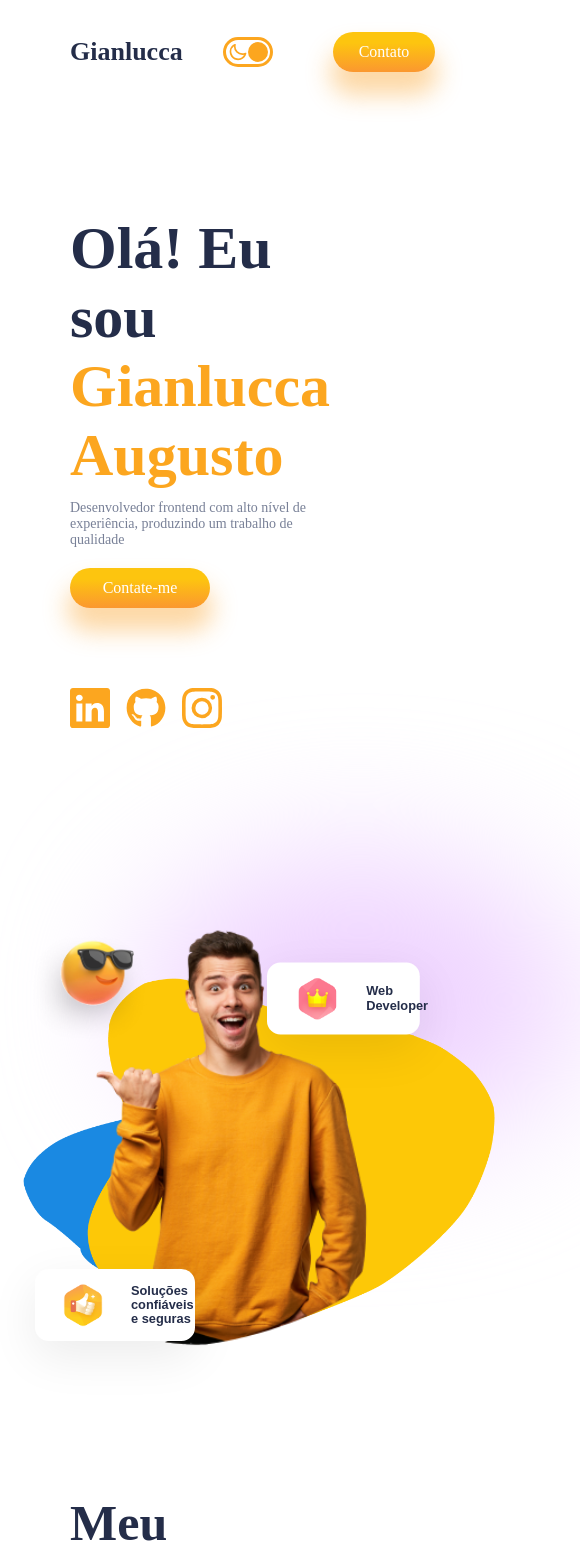
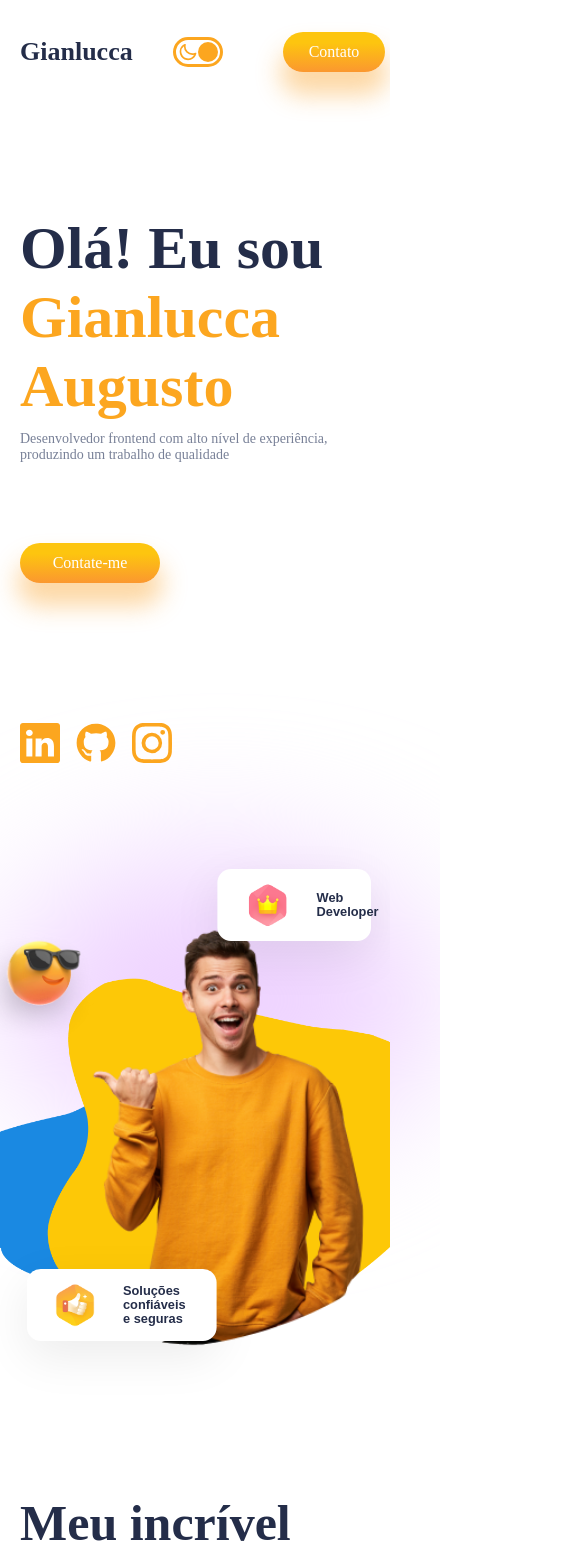
Before and after one commit to Gian-lucca/react-website, a React (Create React App) app: page / in a window 390 px wide. Shown: the top 1561 px of the page, 580 px wide, since content can reach past the window. Built offline with nearby package versions, Linux system fonts and the light colour scheme; a web font is replaced by a local one.

Commit message:
Responsivo / Animações

```diff
--- a/package.json
+++ b/package.json
@@ -8,10 +8,12 @@
     "@testing-library/react": "^13.4.0",
     "@testing-library/user-event": "^13.5.0",
     "emailjs": "^4.0.1",
+    "framer-motion": "^10.0.1",
     "react": "^18.2.0",
     "react-dom": "^18.2.0",
     "react-icons": "^4.7.1",
     "react-scripts": "5.0.1",
+    "react-scroll": "^1.8.9",
     "swiper": "^9.0.5",
     "web-vitals": "^2.1.4"
   },
--- a/src/Components/Contacts/contacts.css
+++ b/src/Components/Contacts/contacts.css
@@ -119,15 +119,20 @@ textarea{
     .contact__options {
         display: block;
     }
+
+    .contact__option {
+        margin-bottom: 1rem;
+    }
 }
 
 @media screen and (max-width: 480px) {
-    .contact-form{
-        padding: 0;
+
+    .contact-form {
         flex-direction: column;
         gap: 5rem;
         height: 40rem;
     }
+
     .c-right .user{
         width: 16rem;
     }
--- a/src/Components/Experience/experience.css
+++ b/src/Components/Experience/experience.css
@@ -47,5 +47,6 @@
 @media screen and (max-width: 480px) {
     #experience{
         transform: scale(0.7);
+        margin-bottom: 0;
     }
 }
--- a/src/Components/Footer/footer.css
+++ b/src/Components/Footer/footer.css
@@ -23,6 +23,11 @@
 }
 
 @media screen and (max-width: 480px){
+
+    .footer {
+        margin-top: 10.5rem;
+    }
+
     .f-content{
       transform: scale(.5);
     }
--- a/src/Components/Intro/Intro.jsx
+++ b/src/Components/Intro/Intro.jsx
@@ -1,4 +1,4 @@
-import React from 'react'
+import React, { useContext } from 'react'
 import './intro.css'
 import {BsLinkedin} from 'react-icons/bs'
 import {FaGithub} from 'react-icons/fa'
@@ -10,14 +10,23 @@ import thumbup from '../../img/thumbup.png'
 import Crown from '../../img/crown.png'
 import glassesimoji from '../../img/glassesimoji.png'
 import FloatingDiv from '../FloatingDiv/FloatingDiv'
+import { themeContext } from "../../Context";
+import { motion } from "framer-motion";
+
 
 
 const Intro = () => {
+
+  const transition = { duration: 2, type: "spring" };
+
+  const theme = useContext(themeContext);
+  const darkMode = theme.state.darkMode;
+
   return (
     <div className="intro">
         <div className="i-left">
             <div className="i-name">
-                <span>Olá! Eu sou</span>
+                <span style={{ color: darkMode ? "white" : "" }}>Olá! Eu sou</span>
                 <span>Gianlucca Augusto</span>
                 <span>Desenvolvedor frontend com alto nível de experiência, produzindo um trabalho de qualidade</span>
             </div>
@@ -37,13 +46,34 @@ const Intro = () => {
            <img src={Vector1} alt="" />
            <img src={Vector2} alt="" />
            <img src={boy} alt="" />
-           <img src={glassesimoji} alt="" />
-           <div style={{top: '-4%', left: '60%'}}>
-            <FloatingDiv image={Crown} txt1='Web' txt2='Developer'/>
-           </div>
-           <div className="curti" style={{top:'18rem', left: '0rem'}}>
-            <FloatingDiv image={thumbup} txt1='Soluções confiáveis' txt2={'e seguras'}/>
-           </div>
+           <motion.img
+              initial={{ left: "-36%" }}
+              whileInView={{ left: "-22%" }}
+              transition={transition}
+              src={glassesimoji}
+              alt=""
+            />
+
+            <motion.div
+              initial={{ top: "-4%", left: "74%" }}
+              whileInView={{ left: "68%" }}
+              transition={transition}
+              className="floating-div"
+            >
+              <FloatingDiv image={Crown} txt1="Web" txt2="Developer" />
+
+            </motion.div>
+
+            <motion.div
+              initial={{ left: "9rem", top: "18rem" }}
+              whileInView={{ left: "0rem" }}
+              transition={transition}
+              className="floating-div"
+            >
+              <FloatingDiv image={thumbup} txt1="Soluções confiáveis" txt2="e seguras" />
+
+            </motion.div>
+
            <div className="blur" style={{background: "rgb(238 210 255)"}}></div>
            <div className="blur" style={{background: '#C1F5FF', top: '17rem', width:'21rem', height:'11rem', left:'-9rem'}}></div>
         </div>
--- a/src/Components/Intro/intro.css
+++ b/src/Components/Intro/intro.css
@@ -124,6 +124,10 @@
       left: -3rem;
     }
 
+    .i-left {
+        gap: 4rem;
+    }
+
     .i-right .blur {
       display: none;
     }
@@ -134,8 +138,8 @@
     }
 
     .FloatingDiv {
-        margin-left: 7rem;
-        width: 44%;
+        margin-left: 2rem;
+        width: 61%;
     }
 
     .i-right>:nth-child(1) {
--- a/src/Components/Services/services.css
+++ b/src/Components/Services/services.css
@@ -67,6 +67,7 @@
       display: flex;
       flex-direction: column;
       gap: 17rem;
+      margin: 0 54px;
     }
 
     .cards > * {
@@ -74,7 +75,7 @@
     }
 
     .s-blur2 {
-        left: 7rem;
+        left: 0rem;
         top: 43rem;
     }
 }
--- a/src/Components/Works/Works.jsx
+++ b/src/Components/Works/Works.jsx
@@ -1,16 +1,22 @@
-import React from 'react'
+import React, { useContext } from 'react'
 import './works.css'
 import Upwork from "../../img/Upwork.png"
 import Fiverr from "../../img/fiverr.png"
 import Amazon from "../../img/amazon.png"
 import Shopify from "../../img/Shopify.png"
 import Facebook from "../../img/Facebook.png"
+import { themeContext } from "../../Context";
+import { motion } from "framer-motion";
 
 const Works = () => {
+
+    const theme = useContext(themeContext);
+    const darkMode = theme.state.darkMode;
+
   return (
     <div className="works">
         <div className="awersome">
-            <span>Funciona para todas essas</span>
+            <span style={{ color: darkMode ? "white" : "" }}>Funciona para todas essas</span>
             <span>Marcas & Clientes</span>
             <span>
                 Lorem ipsum dolor sit amet consectetur adipisicing elit. Culpa atque ab architecto
@@ -27,8 +33,16 @@ const Works = () => {
         </div>
 
         <div className="w-right">
+
+                <motion.div
+                    initial={{ rotate: 45 }}
+                    whileInView={{ rotate: 0 }}
+                    viewport={{ margin: "-40px" }}
+                    transition={{ duration: 3.5, type: "spring" }}
+                    className="w-mainCircle"
+                >
+
                 <div className="w-mainCirele">
-
                         <div className="w-secCirele">
                             <img src={Upwork} alt="" />
                         </div>
@@ -49,6 +63,7 @@ const Works = () => {
                             <img src={Facebook} alt="" />
                         </div>
                 </div>
+            </motion.div>
 
             <div className="w-backCircle blueCircle"></div>
             <div className="w-backCircle yellowCircle"></div>
--- a/src/index.css
+++ b/src/index.css
@@ -9,28 +9,34 @@
     --boxShadow : 0px 19px 60px rgb(0 0 0 / 8%);
     --orangeCard: rgba(252, 166, 31, 0.45);
     --smboxShadow: -79px 51px 60px rgba(0, 0, 0, 0.08);
-    --transition: all 400ms ease;
 }
 
-:root{
+.App{
     padding: 0.5rem 3.5rem;
-    overflow: auto;
+    overflow: hidden;
     color: var(--black);
 }
 
 .button {
+    background: linear-gradient(180deg, #fdc50f 26.71%, #fb982f 99.36%);
+    box-shadow: 0px 20px 24px 3px rgba(251, 161, 40, 0.42);
     border-radius: 34px;
     border: none;
     color: white;
     font-size: 16px;
-  padding: 11px 26px;
-  background: linear-gradient(180deg, #fdc50f 26.71%, #fb982f 99.36%);
-  box-shadow: 0px 20px 24px 3px rgba(251, 161, 40, 0.42);
+    padding: 11px 26px 11px 26px;
 }
 
 .button:hover {
     background: white;
     cursor: pointer;
-  color: var(--orange) ;
     border: 1px solid var(--orange);
+    color: var(--orange);
 }
+
+@media screen and (max-width: 480px) {
+  .App {
+    padding: 0.5rem 1rem;
+
+  }
+}
```
Also changed, not shown: 1 other file (tests, documents, lock files or other folders). Lines whose indentation alone changed are shown as unchanged.
